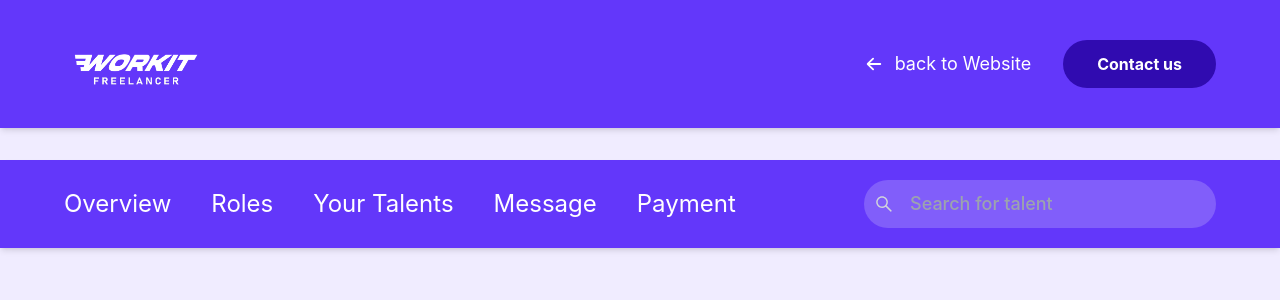
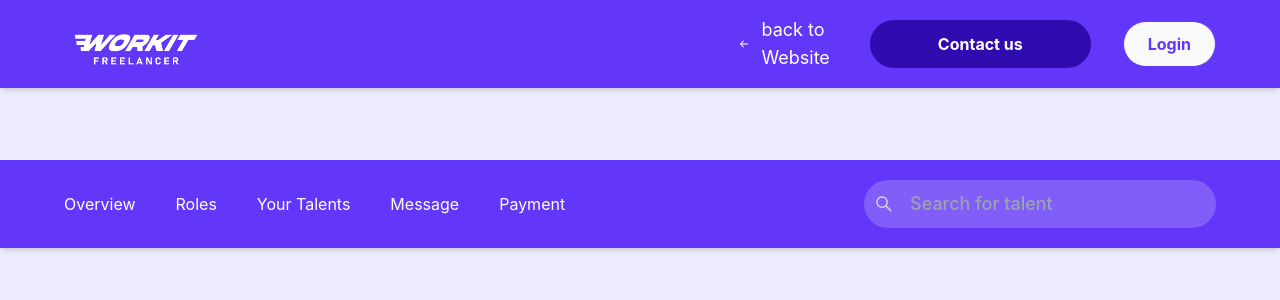
Before and after one commit to Justreadin/Work-it, a React (Vite) app in the folder frontend/: page /dashboard in a window 1280 px wide. Shown: the top 300 px of the page. Built offline with nearby package versions, Linux system fonts and the light colour scheme; no server answers.

Commit message:
updated merged code with Client branch

```diff
--- a/frontend/src/App.tsx
+++ b/frontend/src/App.tsx
@@ -61,22 +61,14 @@ function App() {
               </Route>
             </Route>
 
-            <Route path="/sign-upprofile" element={<FormWrapper />}>
-              <Route index element={<PersonalInformation />}/></Route>
-              <Route
-                path="/sign-upprofile/education"
-                element={<EducationForm />}
-              ></Route>
-              <Route
-                path="/sign-upprofile/interest"
-                element={<Interest />}
-              ></Route>
+            {/* worker profile form  */}
+            <Route  path="/sign-upprofile" element={<FormWrapper />}>
+                <Route index element={<PersonalInformation />}/>
+                <Route path="/sign-upprofile/education" element={<EducationForm />}/>
+                <Route path="/sign-upprofile/interest"element={<Interest/>}/>
+            </Route>
             <Route path="/personalized" element={<PersonalizedModal />} />
-            <Route path="/sign-upprofile" element={<FormWrapper />}>
-              <Route index element={<PersonalInformation />}/>
-              <Route path="/sign-upprofile/education" element={<EducationForm />}/>
-              <Route path="/sign-upprofile/interest"element={<Interest />}/>
-            </Route>
+            {/* worker profile form  ends here*/}
 
             <Route path="/avatarupload" element={<PhotoUpload />} />
             <Route path="/home" element={<PageLayout />}>
--- a/frontend/src/header/Header.tsx
+++ b/frontend/src/header/Header.tsx
@@ -34,7 +34,7 @@ const Header: React.FC<HeaderProps> = ({
 
   return (
     <div
-      className={`${backgroundClass} fixed z-50 flex w-full items-center justify-between px-[5%] py-4 shadow-md md:py-10`}
+      className={`${backgroundClass} fixed z-50 flex w-full items-center justify-between px-[5%] py-4 shadow-md md:py-4`}
     >
       <div className="h-10 w-36 border-none">
         <img src={imageLogo} alt="logo icon" />
--- a/frontend/src/header/HeaderAction.tsx
+++ b/frontend/src/header/HeaderAction.tsx
@@ -15,7 +15,7 @@ interface HeaderActionProps {
 }
 
 const HeaderAction: React.FC<HeaderActionProps> = ({
-  showSearch = false,
+  // showSearch = false,
   showBackButton = false,
   clientActionText = "Become a Client",
   clientLink = "/client",
@@ -25,8 +25,9 @@ const HeaderAction: React.FC<HeaderActionProps> = ({
   return (
     <div className="flex items-center gap-8">
       {/* Show Back Button and BecomeAclientButton if showBackButton is true */}
+
+      <>
         {showBackButton && (
-      <>
           <Link
             to="/client"
             className="flex items-center gap-3 text-lg text-white hover:underline"
@@ -34,15 +35,13 @@ const HeaderAction: React.FC<HeaderActionProps> = ({
             <HiArrowLeft />
             back to Website
           </Link>
-        <BecomeAclientButton
-          actionName={clientActionText}
-          link={clientLink}
-        />
-      </>
         )}
 
+        <BecomeAclientButton actionName={clientActionText} link={clientLink} />
+      </>
+
       {/* Show JobSearch or Login button only if showSearch is true */}
-    {showSearch && (
+
       <div className="flex items-center space-x-7">
         {auth.token !== "" ? (
           <JobSearch header />
@@ -55,9 +54,8 @@ const HeaderAction: React.FC<HeaderActionProps> = ({
           </NavLink>
         )}
       </div>
-    )}
     </div>
   );
-}
+};
 
 export default HeaderAction;
--- a/frontend/src/header/Nav.tsx
+++ b/frontend/src/header/Nav.tsx
@@ -1,5 +1,5 @@
 import React from "react";
-import { NavLink } from "react-router-dom";
+import { NavLink, useNavigate } from "react-router-dom";
 import { useHeader } from "../contexts/HeaderContext";
 import BecomeAclientButton from "../ui/BecomeAclientButton";
 import { useSelector } from "react-redux";
@@ -20,6 +20,8 @@ const Nav: React.FC<NavProps> = ({
   isDashboard = false,
 }) => {
   const holdState = useHeader();
+
+  const navigate = useNavigate()
 
   const dashboardNavItems = [
     { location:"Overview", to: "/dashboard/overview"},
@@ -57,7 +59,7 @@ const Nav: React.FC<NavProps> = ({
     <div
       className={`${
         holdState?.headerState.menu
-          ? "flex-col absolute top-16 left-0 w-full space-y-6 rounded-lg bg-inherit py-10"
+          ? "flex-col bg-white min-h-screen absolute top-16 left-0 w-full space-y-6 rounded-lg bg-inherit py-10"
           : "hidden"
       } md:flex h-11 items-center text-2xl duration-700 md:space-x-10`}
     >
@@ -66,7 +68,7 @@ const Nav: React.FC<NavProps> = ({
           key={index}
           to={item.to}
           className={({ isActive }) =>
-            `${isActive ? `bg-white text-dark_purple rounded-full px-4 py-1 font-semibold ${activeClasses}` : `${textColor} font-normal`} ${
+            ` text-base ${isActive ? `bg-white text-dark_purple  rounded-full px-4 py-1 font-semibold ${activeClasses}` : `${textColor} font-normal`} ${
               holdState?.headerState.menu ? "block text-center" : ""
             }`
           }
@@ -79,13 +81,9 @@ const Nav: React.FC<NavProps> = ({
         <div className="flex flex-col items-center space-y-10 p-4 sm:hidden md:hidden">
           <BecomeAclientButton actionName="Become a Client" link="/client" />
           {auth.token ==="" ? (
-            <NavLink
-            to="/login"
-            className="w-full rounded-3xl border border-customPurple bg-white_gray px-6 py-1.5 font-semibold text-customPurple hover:border-white_gray hover:bg-customPurple hover:text-white_gray"
-          >
-            Login
-          </NavLink>
-
+            <button onClick={()=> navigate("/login")} className="w-full rounded-3xl border border-customPurple bg-white_gray text-base px-6 py-1.5 font-semibold text-customPurple hover:border-white_gray hover:bg-customPurple hover:text-white_gray">
+              Login
+            </button>
           ) : (
             <JobSearch header />
           )}
--- a/frontend/src/ui/BecomeAclientButton.tsx
+++ b/frontend/src/ui/BecomeAclientButton.tsx
@@ -13,7 +13,7 @@ const BecomeAclientButton:React.FC<BtnProps>= ({ actionName, link, className}) =
         to={link}
         className={
           className ??
-          "nonebg min-w-fit rounded-3xl border-2 border-transparent bg-dark_purple px-8 py-2.5 text-base font-bold text-white hover:border-dark_purple hover:bg-white_gray hover:text-dark_purple"}
+          "nonebg text-center  w-full sm:min-w-fit rounded-3xl border-2 border-transparent bg-dark_purple px-8 py-2.5 text-base font-bold text-white hover:border-dark_purple hover:bg-white_gray hover:text-dark_purple"}
       >
         {actionName}
       </NavLink>
```
Lines whose indentation alone changed are shown as unchanged.
